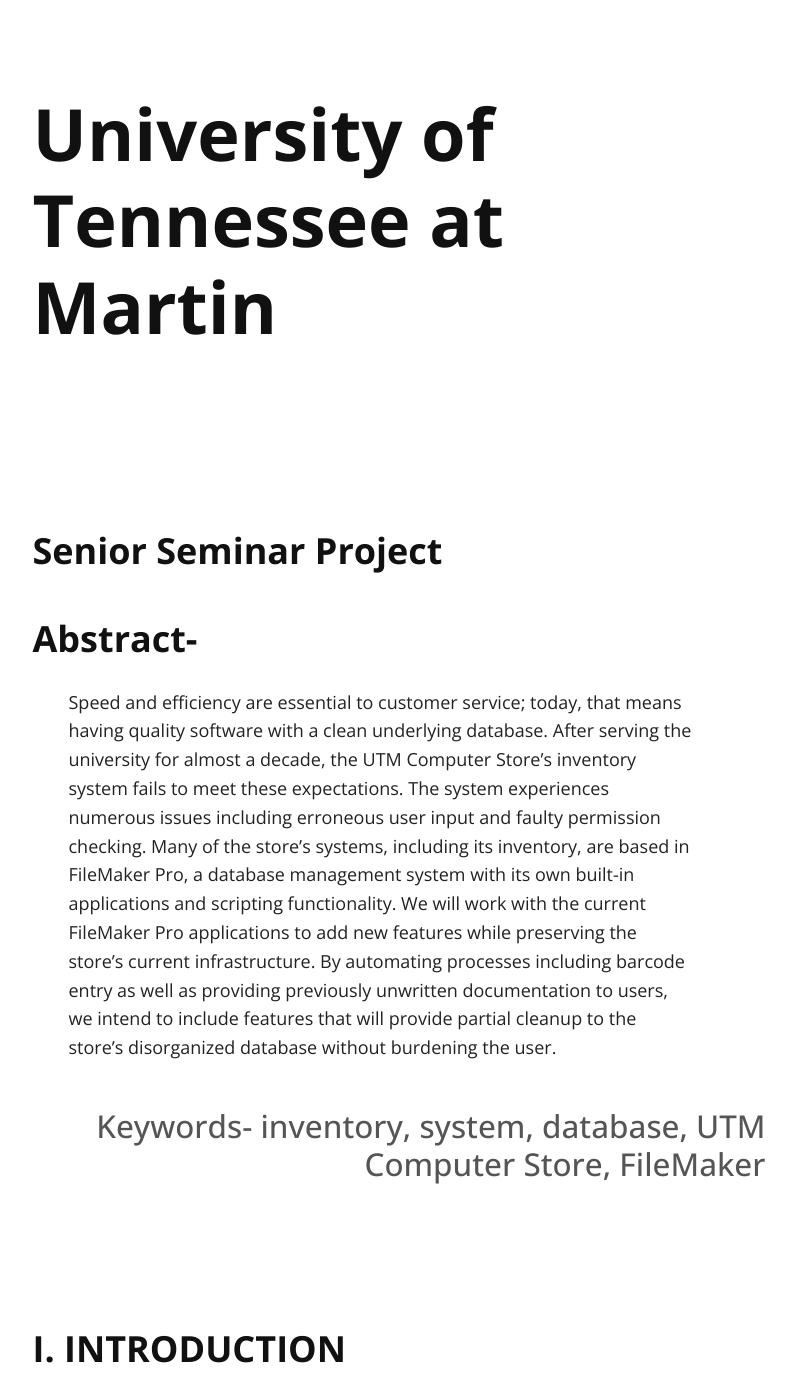
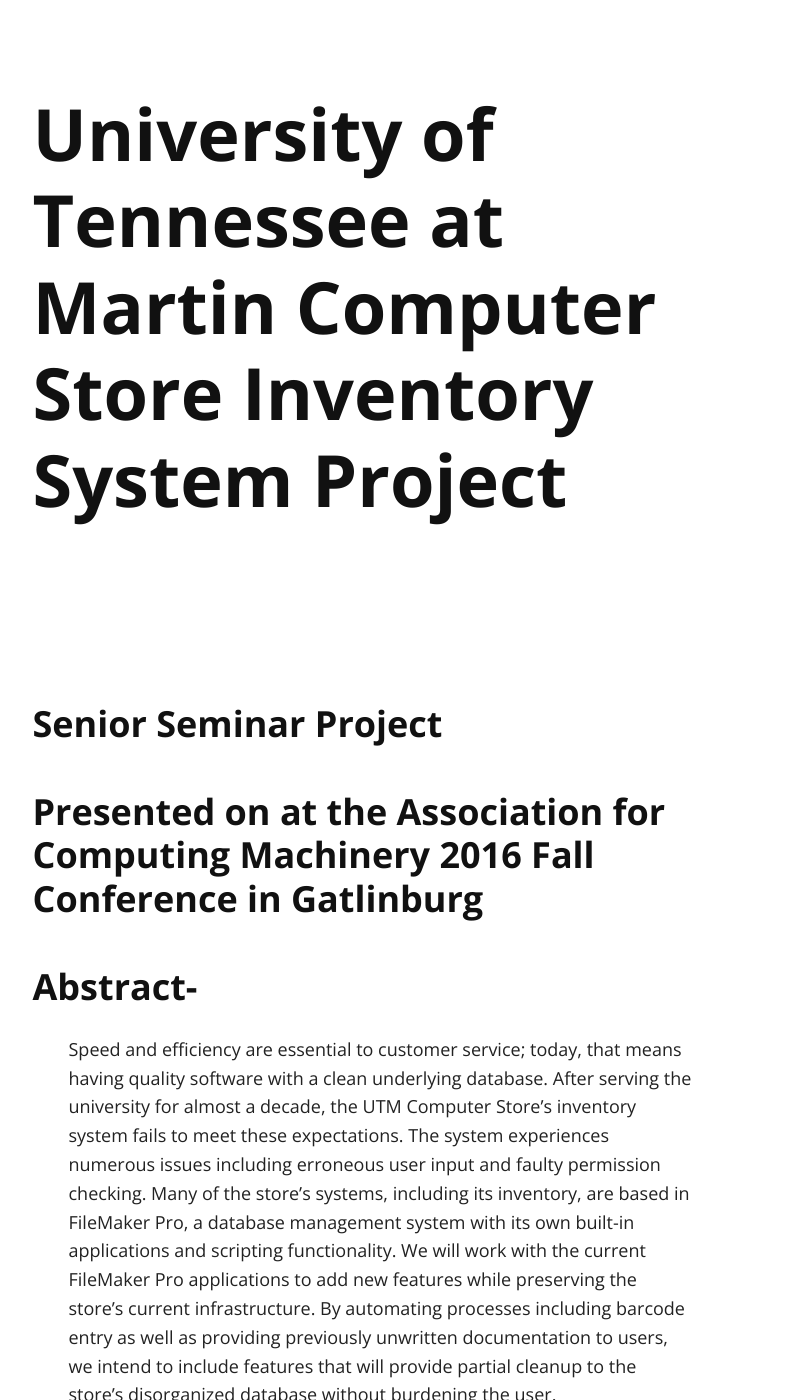
Before and after one commit to joslcarp/joslcarp.github.io, a Jekyll site: the page built from index.md, in a window 1280 px wide and 1400 px high. Shown: the whole window, without its empty margins (259-1055 px from the left). Built offline with Jekyll 4.4.1, drawn with Linux system fonts in a browser that asks for light colours; nearby versions of some CDN libraries; our own code applies the rules of GitHub Pages for plain Markdown files; some of the changed text lies outside the part shown.

Commit message:
edit project  documentation

```diff
--- a/_config.yml
+++ b/_config.yml
@@ -1,6 +1,6 @@
 # Site settings
-title: University of Tennessee at Martin Computer Store Inventory System Project
-tag_text: University of Tennessee at Martin
+title: University of Tennessee at Martin Senior Seminar Project
+tag_text: University of Tennessee at Martin Computer Store Inventory System Project
 description: Senior Seminar Project
 url: "http://127.0.0.1:4000"
 baseurl: ""
--- a/index.md
+++ b/index.md
@@ -4,15 +4,15 @@
 
 ### Senior Seminar Project
 
+### Presented on at the Association for Computing Machinery 2016 Fall Conference in Gatlinburg
+
 ### Abstract-
 
 Speed and efficiency are essential to customer service; today, that means having quality software with a clean underlying database. After serving the university for almost a decade, the UTM Computer Store’s inventory system fails to meet these expectations. The system experiences numerous issues including erroneous user input and faulty permission checking. Many of the store’s systems, including its inventory, are based in FileMaker Pro, a database management system with its own built-in applications and scripting functionality. We will work with the current FileMaker Pro applications to add new features while preserving the store’s current infrastructure.  By automating processes including barcode entry as well as providing previously unwritten documentation to users, we intend to include features that will provide partial cleanup to the store’s disorganized database without burdening the user.
 
-## Keywords- inventory, system, database, UTM Computer Store, FileMaker
+### Keywords- inventory, system, database, UTM Computer Store, FileMaker
 
 ### I. INTRODUCTION
-
-A. UTM Computer Store Inventory System
 
 The UTM Computer Store has been utilizing a system that has existed for more than two decades.  Over time, some issues with the store's system have become apparent, causing several different problems that have resulted in inefficiency.  We have attempted to implement solutions to these problems within the current system that uses FileMaker Pro.  As a result, we hope to improve the computer store's ability to do business without having to consistently deal with issues within the software they use every day.
 
@@ -34,6 +34,8 @@
 A record in FileMaker consists of a set of fields that have been populated on a layout.  Each record consists of the data that is contained from a single activity or transaction.  An example record from a business's inventory product layout could include product name, product ID, cost, quantity, ect.
 The portal component of FileMaker allows for the user to display fields from multiple related tables in an organized table.  You can directly modify the records through the portal.  For example on a student record, you could display a list of all the classes a student is taking.
 Finally, the scripting component of FileMaker allows the user to automate reptitive or difficult tasks that can't be handled in other ways.  You can design scripts using predesignated control structures contained within FileMaker.  The control structures in FileMaker follow traditional programming paradigms for functions such as conditional statements and loop statements.
+
+B.
 
 
 ### IV. Computer Store Inventory System Solutions
```
Also changed, not shown: other parts of index.md (+1 -7 lines).
